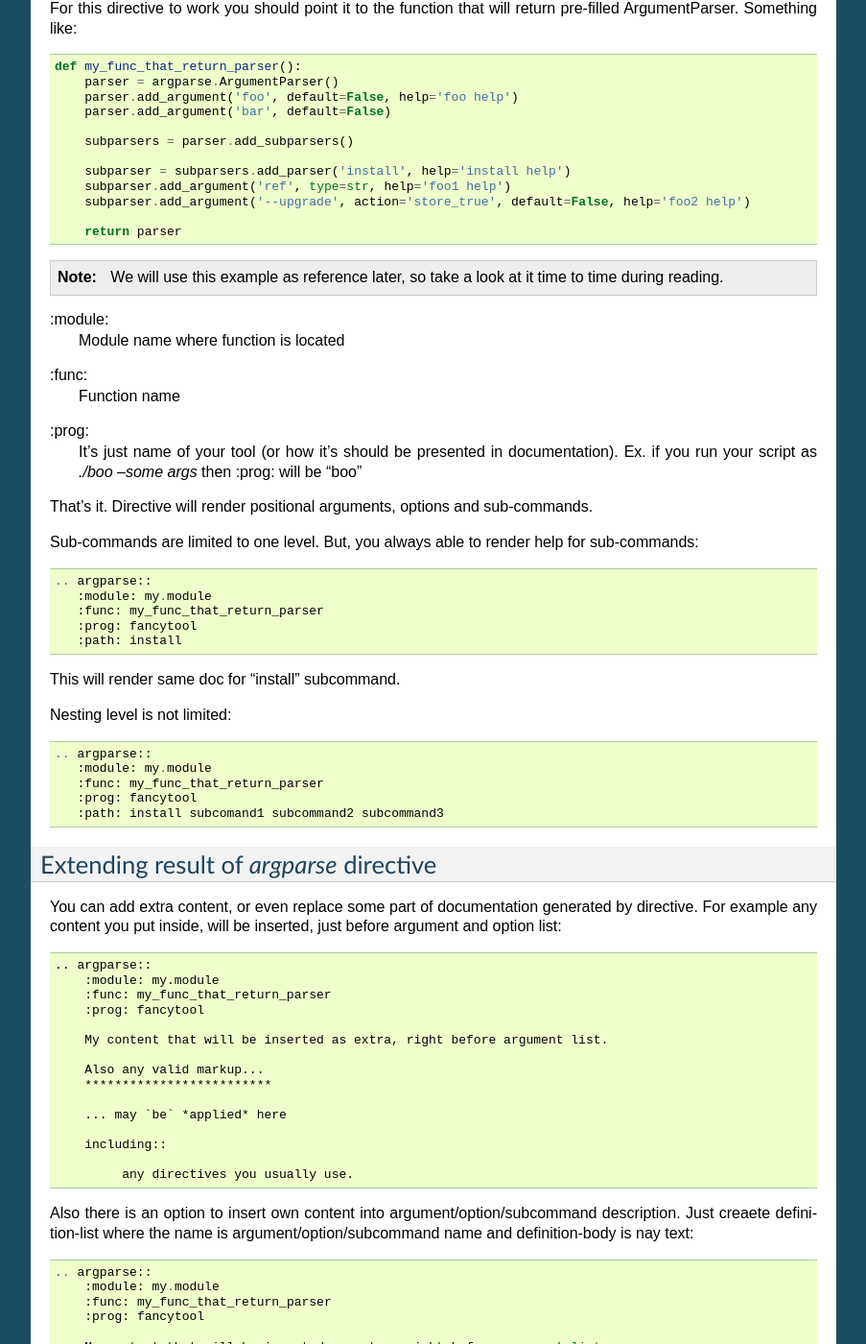
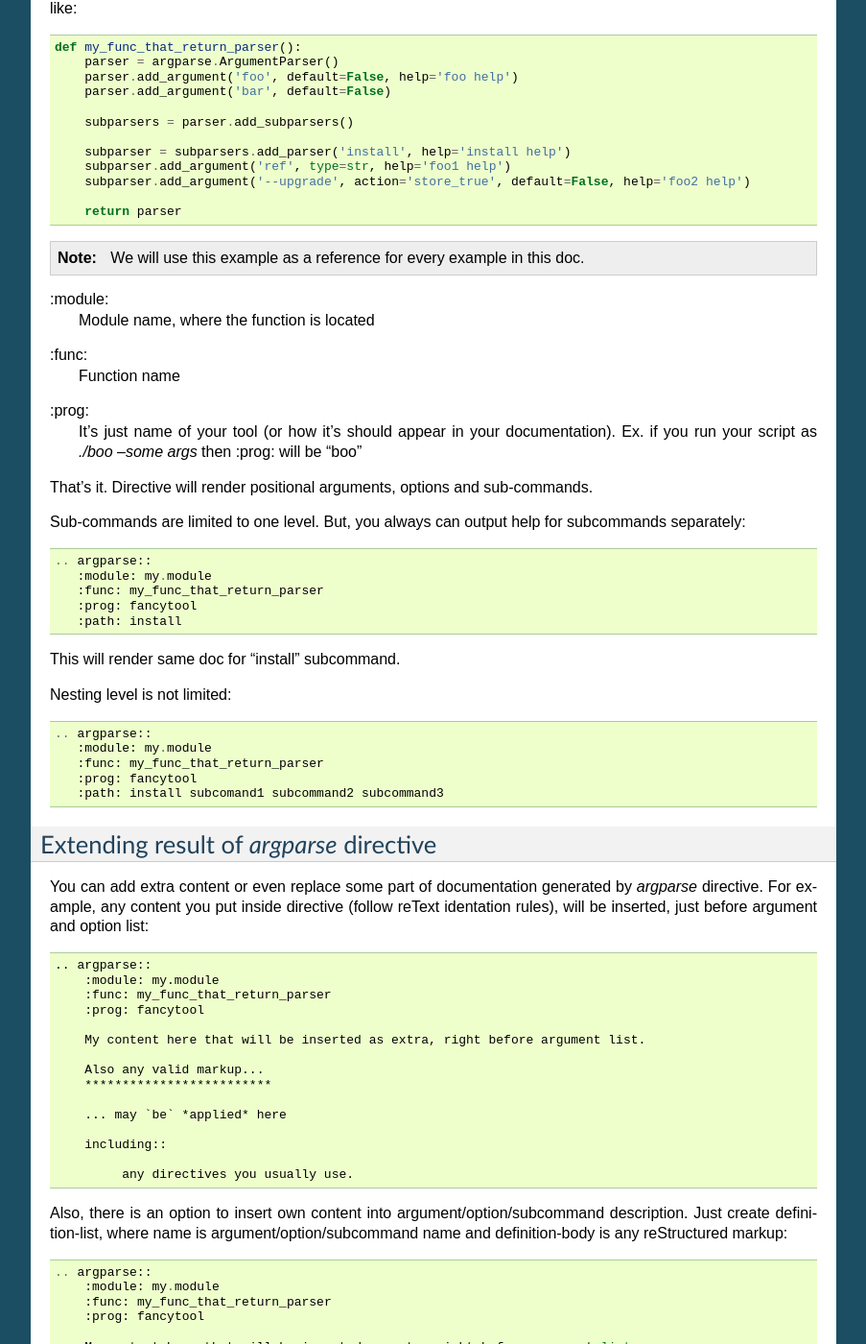
Before and after one commit to alex-rudakov/sphinx-argparse, a Sphinx documentation site: the page built from docs/index.rst, in a window 1280 px wide and 1400 px high, scrolled down 668 px. Shown: the whole window at 96% size, without its empty margins (198-1101 px from the left). Built offline with Sphinx 7.4.7, drawn with Linux system fonts in a browser that asks for light colours; some of the changed text lies outside the part shown.

Commit message:
Fixing mistakes in text

```diff
--- a/docs/index.rst
+++ b/docs/index.rst
@@ -1,4 +1,3 @@
-
 `sphinx-argparse`
 =============================================================
 
@@ -9,31 +8,30 @@ for command line tools based on argparse library.
 Installation
 ------------
 
-This extension requires is tested on python 2.7. If you have successfully used it on any other version
+This extension is tested on python 2.7. If you have successfully used it on any other version
 of python, then add this info to this doc please (through gihtub pull reuqest).
 
 Package is  available in the Python Package Index::
 
     pip install sphinx-argparse
 
-And enable extension in your sphinx config::
+Enable extension in your sphinx config::
 
-    extansions += ['sphinxarg.ext']
+    extensions += ['sphinxarg.ext']
 
 Basic usage
-------------
+-----------------
 
-Extension add "argparse" directive you can use in your documentation::
+Extension adds "argparse" directive::
 
     .. argparse::
        :module: my.module
        :func: my_func_that_return_parser
        :prog: fancytool
 
-module, func and prog options are required, don't try to use this directive without them, you may get some nasty
-errors otherwise.
+`module`, `func` and `prog` options are required.
 
-For this directive to work you should point it to the function that will return pre-filled ArgumentParser.
+For this directive to work, you should point it to the function, that will return pre-filled `ArgumentParser`.
 Something like::
 
     def my_func_that_return_parser():
@@ -50,21 +48,21 @@ Something like::
         return parser
 
 .. note::
-    We will use this example as reference later, so take a look at it time to time during reading.
+    We will use this example as a reference for every example in this doc.
 
 \:module\:
-    Module name where function is located
+    Module name, where the function is located
 
 \:func\:
     Function name
 
 \:prog\:
-    It's just name of your tool (or how it's should be presented in documentation). Ex. if you run your script as
+    It's just name of your tool (or how it's should appear in your documentation). Ex. if you run your script as
     `./boo --some args` then \:prog\: will be "boo"
 
 That's it. Directive will render positional arguments, options and sub-commands.
 
-Sub-commands are limited to one level. But, you always able to render help for sub-commands::
+Sub-commands are limited to one level. But, you always can output help for subcommands separately::
 
 
     .. argparse::
@@ -87,15 +85,15 @@ Nesting level is not limited::
 Extending result of `argparse` directive
 -----------------------------------------
 
-You can add extra content, or even replace some part of documentation generated by directive.
-For example any content you put inside, will be inserted, just before argument and option list::
+You can add extra content or even replace some part of documentation generated by `argparse` directive.
+For example, any content you put inside directive (follow reText identation rules), will be inserted, just before argument and option list::
 
    .. argparse::
        :module: my.module
        :func: my_func_that_return_parser
        :prog: fancytool
 
-       My content that will be inserted as extra, right before argument list.
+       My content here that will be inserted as extra, right before argument list.
 
        Also any valid markup...
        *************************
@@ -107,27 +105,27 @@ For example any content you put inside, will be inserted, just before argument a
             any directives you usually use.
 
 
-Also there is an option to insert own content into argument/option/subcommand description. Just creaete definition-list
-where the name is argument/option/subcommand name and definition-body is nay text::
+Also, there is an option to insert own content into argument/option/subcommand description. Just create definition-list,
+where name is argument/option/subcommand name and definition-body is any reStructured markup::
 
    .. argparse::
        :module: my.module
        :func: my_func_that_return_parser
        :prog: fancytool
 
-       My content that will be inserted as extra, right before argument list.
+       My content here that will be inserted as extra right before argument list.
 
        foo
             This text will go right after "foo" positional argument help.
 
        install
-            This text will go right after "install" subcommand help and befor it arguments.
+            This text will go right after "install" subcommand help and before it's arguments.
 
             --upgrade
                 This text will go to upgrade option of install subcommand, nesting is not limited
 
 
-You can also add classifiers to definition-list to change behavior of content merge::
+You can also add classifiers to definition-list that will change behavior of content merge algorythm::
 
    .. argparse::
        :module: my.module
@@ -140,7 +138,7 @@ You can also add classifiers to definition-list to change behavior of content me
             This text will go right after "foo" positional argument help.
 
        install : @replace
-            This text will go right after "install" subcommand help and befor it arguments.
+            This text will go right after "install" subcommand help and befor it's arguments.
 
             --upgrade : @after
                 This text will go to upgrade option of install subcommand, nesting is not limited
@@ -216,9 +214,19 @@ Contribution
 -----------------------------------------
 
 Any help is welcome!
+Most wanted:
+* documentation correction (I am not native english speaker)
+* bugfixes
+* examples
+* ports for other libraries (optparse, what else?)
+
 Contributions are accepted through github pull-request.
 Bug reports are also through bug-tracker on github.
 
 https://github.com/ribozz/sphinx-argparse
 
-Don't forget to run test befor making commit: `py.test` ;)
+Don't forget to run tests before commit::
+
+    py.test`
+
+Any feedback is welcome: ribozz (a) gmail dot com
```
Also changed, not shown: other parts of docs/index.rst (+2 -2 lines).
